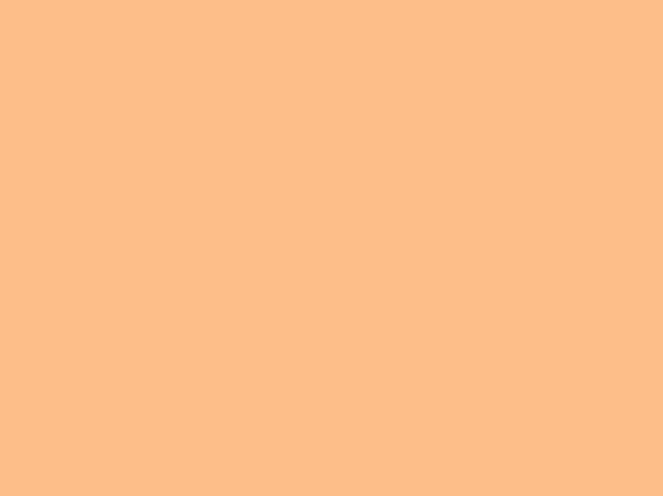
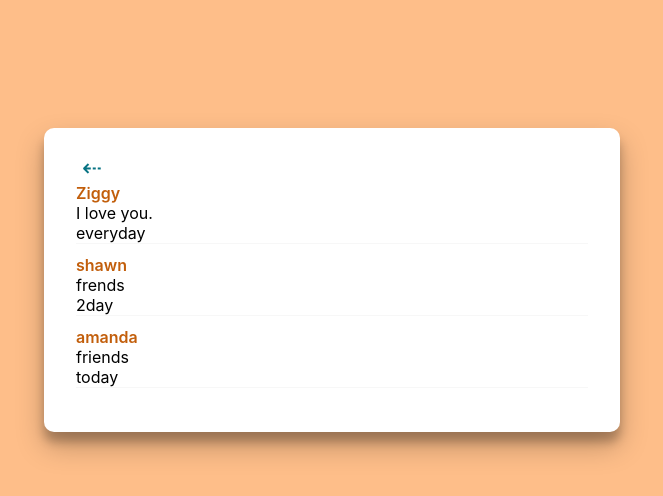
Before and after one commit to savannaac/react-rails-messaging-app, a React (Create React App) app in the folder react-frontend/: page /conversations in a window 1280 px wide. Shown: the top 496 px of the page, without its empty margins (84-747 px from the left). Built offline with nearby package versions, Linux system fonts and the light colour scheme.

Commit message:
creates conversations component

```diff
--- a/react-frontend/src/App.css
+++ b/react-frontend/src/App.css
@@ -18,6 +18,18 @@ ul.message-list {
   list-style-type: none;
   margin: 0;
   padding: 0;
+}
+
+ul.conversations-list {
+  list-style-type: none;
+  margin: 0;
+  padding: 0;
+}
+
+a.conversations {
+  color: #C25E0B;
+  font-weight: 600;
+  text-decoration: none;
 }
 
 .App {
@@ -90,7 +102,19 @@ ul.message-list {
   padding: 1rem;
 }
 
-.messages-container {
+.back-button {
+  color: #077383;
+  background-color: #FFFFFF;
+  border: 0;
+  font-size: 1.5rem;
+  margin-top: -1rem;
+}
+
+.back-button:hover {
+  color: #C25E0B;
+}
+
+.app-container {
   background-color: #FFFFFF;
   border-radius: 10px;
   box-shadow: 0 14px 28px rgba(0,0,0,0.25),
@@ -101,16 +125,9 @@ ul.message-list {
   width: 40%;
 }
 
-.message-back-button {
-  color: #077383;
-  background-color: #FFFFFF;
-  border: 0;
-  font-size: 1.5rem;
-  margin-top: -1rem;
-}
-
-.message-back-button:hover {
-  color: #C25E0B;
+.conversation {
+  border-bottom: .1rem solid #F7F7F7;
+  margin-bottom: .7rem;
 }
 
 .message-sender {
--- a/react-frontend/src/App.js
+++ b/react-frontend/src/App.js
@@ -2,6 +2,7 @@ import logo from './logo.svg';
 import ReactDOM from 'react-dom';
 import Login from './components/Login';
 import Signup from './components/Signup';
+import Conversations from './components/Participation/Conversations/Conversations';
 import Messages from './components/Conversation/Messages';
 import { BrowserRouter as Router, Route } from "react-router-dom";
 import React from "react";
@@ -10,8 +11,9 @@ import './App.css';
 function App() {
   return (
     <div className="App">
-       <Route exact path="/signup" component={Signup} />
+      <Route exact path="/signup" component={Signup} />
       <Route exact path="/login" component={Login} />
+      <Route exact path="/conversations" component={Conversations} />
       <Route exact path="/messages" component={Messages} />
     </div>
   );
--- a/react-frontend/src/components/Conversation/Messages.js
+++ b/react-frontend/src/components/Conversation/Messages.js
@@ -22,7 +22,7 @@ export default class Messages extends React.Component {
 
     // handleClick = (e) => {
     //     e.preventDefault();
-    //     let route = ;
+    //     let route = "/conversations";
     //     history.push(route)
     // }
 
@@ -49,10 +49,10 @@ export default class Messages extends React.Component {
         const messages = this.state;
 
         return (
-            <div className="messages-container">
+            <div className="app-container">
                 <ul className="message-list">
 
-                    <button className="message-back-button" onClick={this.handleClick}>⇠</button>
+                    <button className="back-button" onClick={this.handleClick}>⇠</button>
 
                         {messages.map(message => {
                             return (
--- a/react-frontend/src/components/Participation/Conversations/ConversationList.js
+++ /dev/null
@@ -1,5 +0,0 @@
-import React from "react";
-
-export default class ConversationList extends React.Component {
-
-}
--- /dev/null
+++ b/react-frontend/src/components/Participation/Conversations/Conversations.js
@@ -0,0 +1,49 @@
+import React from "react";
+
+export default class Conversations extends React.Component {
+    state = [
+        {
+            userId: "Ziggy",
+            name: "<3",
+            preview: "I love you.",
+            updatedAt: "everyday"
+        },
+        {
+            userId: "shawn",
+            name: "title",
+            preview: "frends",
+            updatedAt: "2day"
+        },
+        {
+            userId: "amanda",
+            name: "title",
+            preview: "friends",
+            updatedAt: "today"
+        }
+    ]
+
+    render() {
+        const conversations = this.state;
+
+        return (
+            <div className="app-container">
+                <ul className="conversations-list">
+
+                <button className="back-button" onClick={this.handleClick}>⇠</button>
+
+                {conversations.map(conversation => {
+                    return (
+                        <li>
+                            <div className="conversation">
+                                <div className="conversation-list"><a className="conversations" href="">{conversation.userId}</a></div>
+                                <div className="message-preview">{conversation.preview}</div>
+                                <div className="message-preview-date">{conversation.updatedAt}</div>
+                            </div>
+                        </li>
+                    );
+                })}
+                </ul>
+            </div>
+        );
+    }
+}
--- a/react-frontend/src/index.js
+++ b/react-frontend/src/index.js
@@ -1,6 +1,7 @@
 import React from 'react';
 import ReactDOM from "react-dom";
 import { BrowserRouter as Router, Route } from "react-router-dom";
+// import { History } from 'history';
 import './index.css';
 import App from './App';
 import reportWebVitals from './reportWebVitals';
@@ -8,6 +9,7 @@ import reportWebVitals from './reportWebVitals';
 ReactDOM.render(
   <React.StrictMode>
     <Router>
+    {/* <Router history = {History}> */}
       <App />
     </Router>
   </React.StrictMode>,
```
Also changed, not shown: 1 other file (tests, documents, lock files or other folders).
